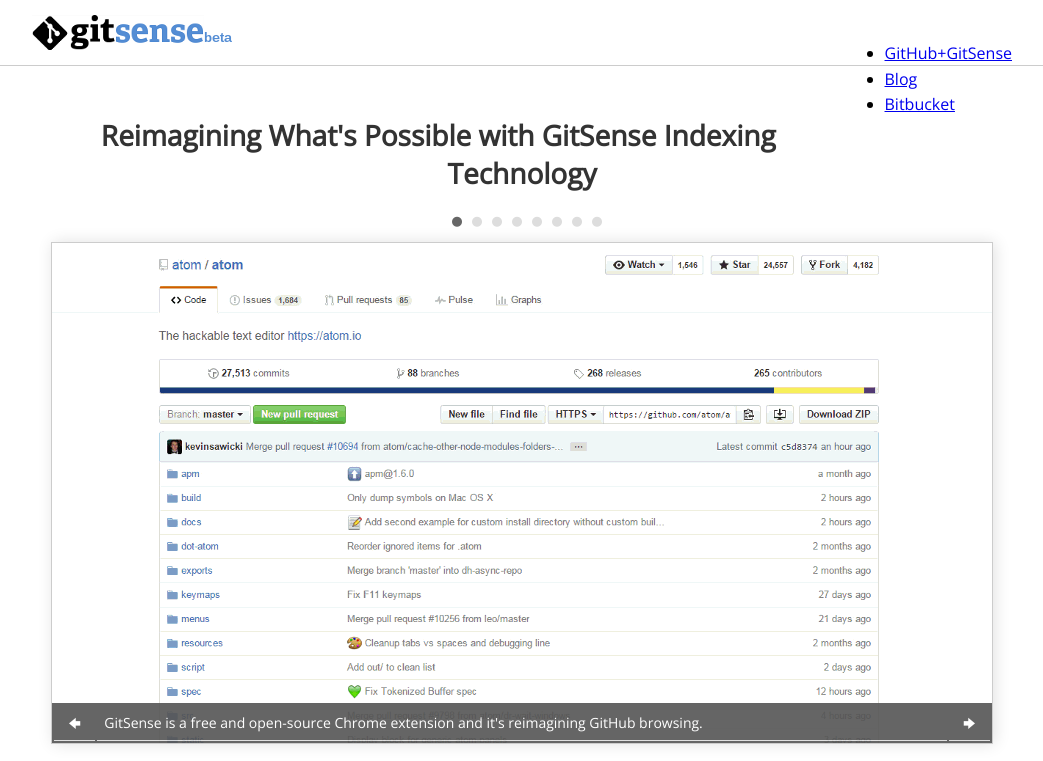
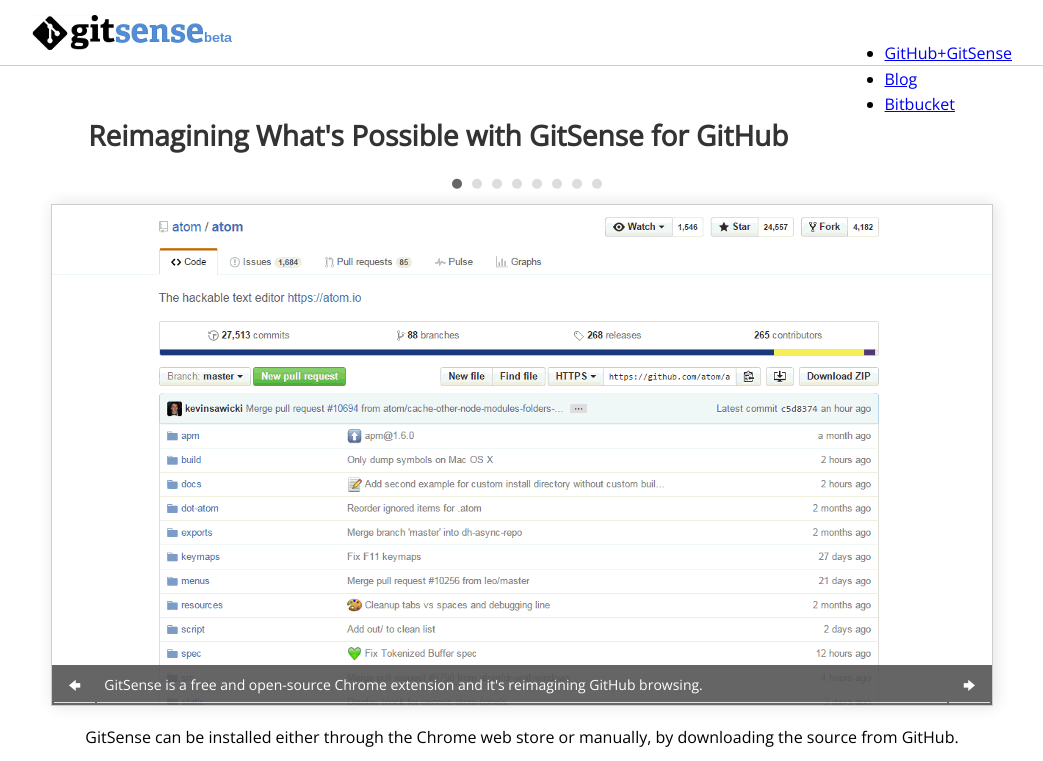
Before and after one commit to gitsense/gitsense.github.io, a plain HTML site: page index.html in a window 1280 px wide. Shown: the top 761 px of the page, without its empty margins (118-1161 px from the left). Drawn offline with nearby package versions, Linux system fonts and the light colour scheme; some icons are missing.

Commit message:
Updating landing page

```diff
--- a/index.html
+++ b/index.html
@@ -31,7 +31,7 @@
         <div style="border-bottom:1px solid #ccc;">
             <div style="width:980px;padding-top:50px;padding-bottom:40px;">
                 <h1 style="font-size:28px;">
-                    Reimagining What's Possible with GitSense Indexing Technology
+                    Reimagining What's Possible with GitSense for GitHub
                 </h1>
                 <div id=dots class=dots></div>
                 <div class="screen-shots shadow">
```
